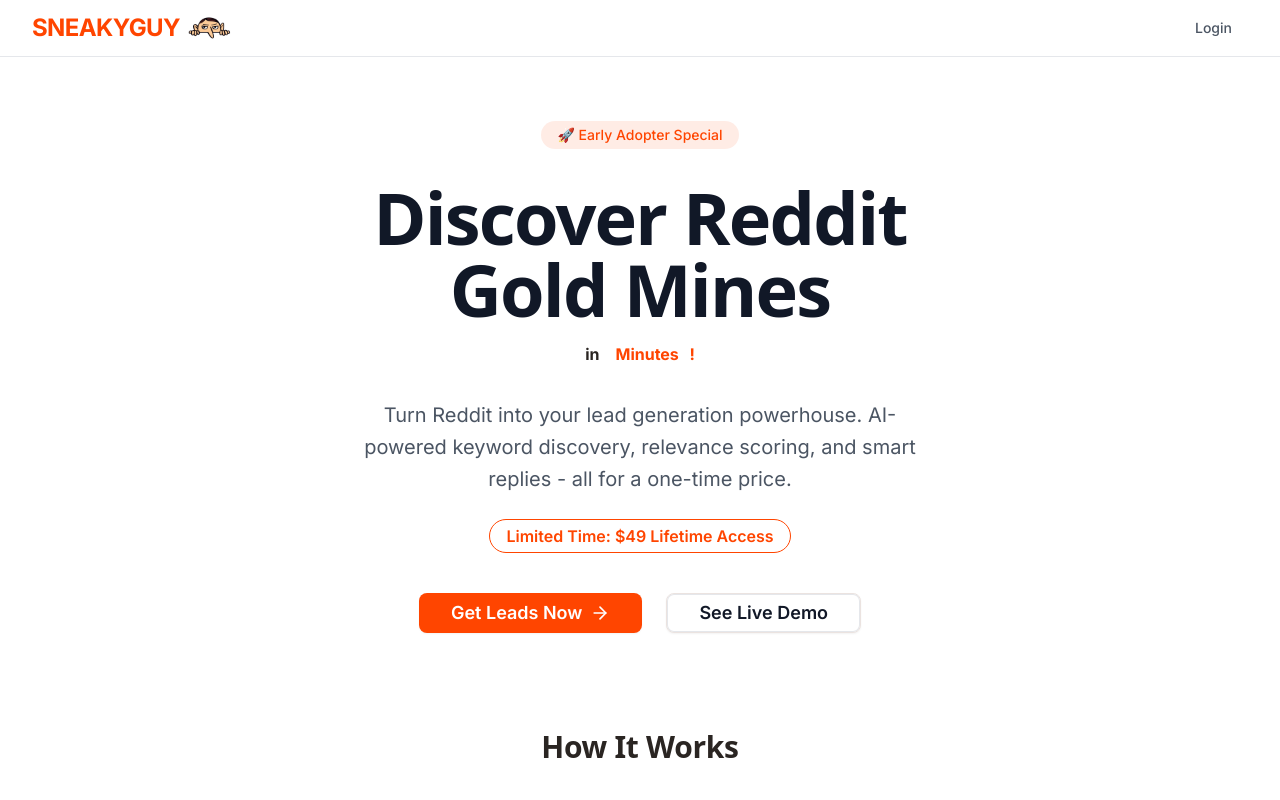
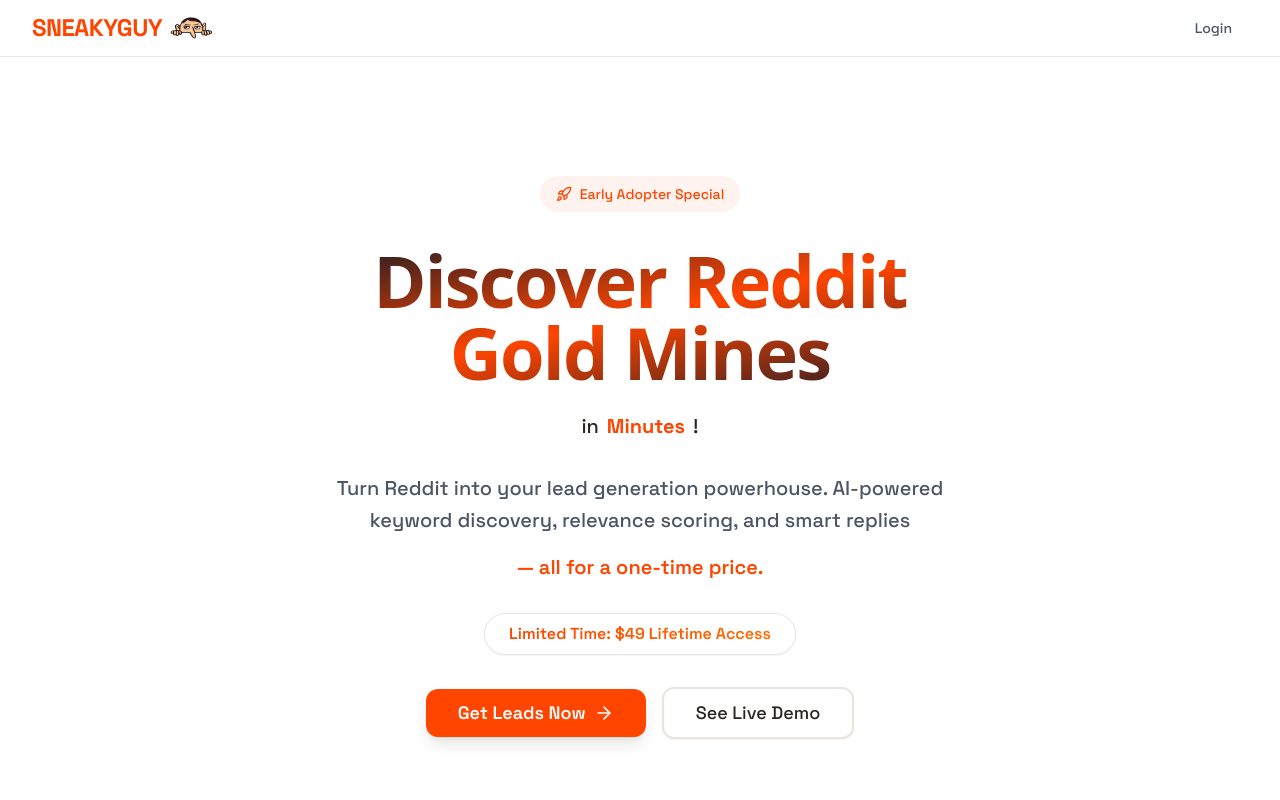
Before and after one commit to pratie/vercel-f, a Next.js app: page / in a window 1280 px wide. Shown: the top 800 px of the page. Built offline with nearby package versions, Linux system fonts and the light colour scheme; no server answers.

Commit message:
changes to landinig page

```diff
--- a/app/layout.tsx
+++ b/app/layout.tsx
@@ -1,16 +1,24 @@
 // src/app/layout.tsx
 import type { Metadata } from 'next';
-import { Inter } from 'next/font/google';
+import { Inter, Space_Grotesk } from 'next/font/google';
 import './globals.css';
 import { Navbar } from '@/components/Navbar';
 import { Toaster } from 'sonner';
 import { AuthProvider } from '@/components/AuthContext';
 
-const inter = Inter({ subsets: ['latin'] });
+const inter = Inter({
+  subsets: ['latin'],
+  variable: '--font-inter',
+})
+
+const spaceGrotesk = Space_Grotesk({
+  subsets: ['latin'],
+  variable: '--font-space-grotesk',
+})
 
 export const metadata: Metadata = {
   title: 'Reddit Tracker',
-  description: 'Track brand mentions on Reddit',
+  description: 'Track Reddit mentions and generate leads',
 };
 
 export default function RootLayout({
@@ -19,12 +27,12 @@ export default function RootLayout({
   children: React.ReactNode;
 }) {
   return (
-    <html lang="en">
-      <body className={inter.className}>
+    <html lang="en" className={`${inter.variable} ${spaceGrotesk.variable}`}>
+      <body className={`min-h-screen bg-white font-sans antialiased ${spaceGrotesk.className}`}>
         <AuthProvider>
           <Navbar />
           {children}
-          <Toaster position="top-right" />
+          <Toaster />
         </AuthProvider>
       </body>
     </html>
--- a/app/page.tsx
+++ b/app/page.tsx
@@ -2,7 +2,7 @@
 
 import { Button } from '@/components/ui/button';
 import { useRouter } from 'next/navigation';
-import { ArrowRight, Clock, Target, Brain, Filter, ChevronRight, MessageSquare } from 'lucide-react';
+import { ArrowRight, Clock, Target, Brain, Filter, ChevronRight, MessageSquare, Rocket } from 'lucide-react';
 import { useAuth } from '@/components/AuthContext';
 import { useEffect } from 'react';
 
@@ -28,53 +28,60 @@ export default function LandingPage() {
   return (
     <div className="min-h-screen bg-white">
       {/* Hero Section */}
-      <div className="mx-auto max-w-7xl px-6 lg:px-8 pt-16">
-        <div className="mx-auto max-w-2xl text-center">
-          <div className="mb-8">
-            <span className="inline-flex items-center rounded-full bg-[#ff4500]/10 px-4 py-1 text-sm font-medium text-[#ff4500]">
-              🚀 Early Adopter Special
-            </span>
+      <main className="flex min-h-screen flex-col items-center justify-center p-8">
+        <div className="text-center max-w-4xl mx-auto">
+          <div className="inline-flex items-center bg-[#fff3f0] rounded-full px-4 py-2 mb-8">
+            <Rocket className="h-4 w-4 text-[#ff4500] mr-2" />
+            <span className="text-sm font-medium text-[#ff4500]">Early Adopter Special</span>
           </div>
-          <h1 className="text-5xl md:text-7xl font-bold tracking-tight text-gray-900">
+
+          <h1 className="font-space-grotesk text-6xl md:text-7xl font-bold tracking-tight mb-6 bg-clip-text text-transparent bg-gradient-to-br from-gray-900 via-[#ff4500] to-gray-900">
             Discover Reddit
             <br />
             Gold Mines
           </h1>
-          <div className="mt-4 flex justify-center items-center text-4xl md:text-6xl font-bold">
-            <span>in</span>
-            <span className="mx-4 text-[#ff4500] relative">
-              Minutes
-              <span className="absolute -right-4 top-0">!</span>
+
+          <div className="flex items-center justify-center gap-2 mb-8">
+            <span className="text-xl font-medium">in</span>
+            <span className="text-xl font-bold text-[#ff4500]">Minutes</span>
+            <span className="text-xl font-medium">!</span>
+          </div>
+
+          <div className="space-y-4 mb-8 max-w-2xl mx-auto">
+            <p className="text-xl text-gray-600 leading-relaxed font-medium">
+              Turn Reddit into your lead generation powerhouse. AI-powered keyword discovery, relevance scoring, and smart replies
+            </p>
+            <p className="text-xl font-semibold text-[#ff4500]">
+              — all for a one-time price.
+            </p>
+          </div>
+
+          <div className="inline-flex items-center bg-white border border-gray-200 rounded-full px-6 py-2 mb-8 shadow-sm">
+            <span className="text-base font-semibold bg-gradient-to-r from-[#ff4500] to-[#ff6b00] bg-clip-text text-transparent">
+              Limited Time: $49 Lifetime Access
             </span>
           </div>
-          <p className="mt-8 text-xl leading-8 text-gray-600 max-w-xl mx-auto">
-            Turn Reddit into your lead generation powerhouse. AI-powered keyword discovery, relevance scoring, and smart replies - all for a one-time price.
-          </p>
-          <div className="mt-6">
-            <div className="inline-flex items-center rounded-full border border-[#ff4500] px-4 py-1 text-base font-semibold text-[#ff4500]">
-              Limited Time: $49 Lifetime Access
-            </div>
-          </div>
-          <div className="mt-10 flex items-center justify-center gap-x-6">
+
+          <div className="flex flex-col sm:flex-row items-center justify-center gap-4">
             <Button
+              size="lg"
+              className="bg-[#ff4500] hover:bg-[#ff4500]/90 text-white font-semibold px-8 py-6 text-lg rounded-xl shadow-lg hover:shadow-xl transition-all"
               onClick={handleStartFreeTrial}
-              size="lg"
-              className="rounded-lg bg-[#ff4500] px-8 py-4 text-lg font-semibold text-white shadow-sm hover:bg-[#ff4500]/90 transition-all duration-300"
             >
               Get Leads Now
-              <ArrowRight className="ml-2 inline-block h-5 w-5" />
+              <ArrowRight className="ml-2 h-5 w-5" />
             </Button>
             <Button
               variant="outline"
               size="lg"
-              className="rounded-lg bg-white px-8 py-4 text-lg font-semibold text-gray-900 shadow-sm ring-1 ring-inset ring-gray-200 hover:bg-gray-50 transition-all duration-300"
+              className="border-2 px-8 py-6 text-lg rounded-xl hover:bg-gray-50 transition-all"
               onClick={handleLiveDemo}
             >
               See Live Demo
             </Button>
           </div>
         </div>
-      </div>
+      </main>
 
       {/* How It Works Section */}
       <div className="mt-24">
--- a/tailwind.config.ts
+++ b/tailwind.config.ts
@@ -18,6 +18,10 @@ const config: Config = {
       },
     },
     extend: {
+      fontFamily: {
+        sans: ['var(--font-inter)'],
+        display: ['var(--font-space-grotesk)'],
+      },
       colors: {
         border: "hsl(var(--border))",
         input: "hsl(var(--input))",
```
